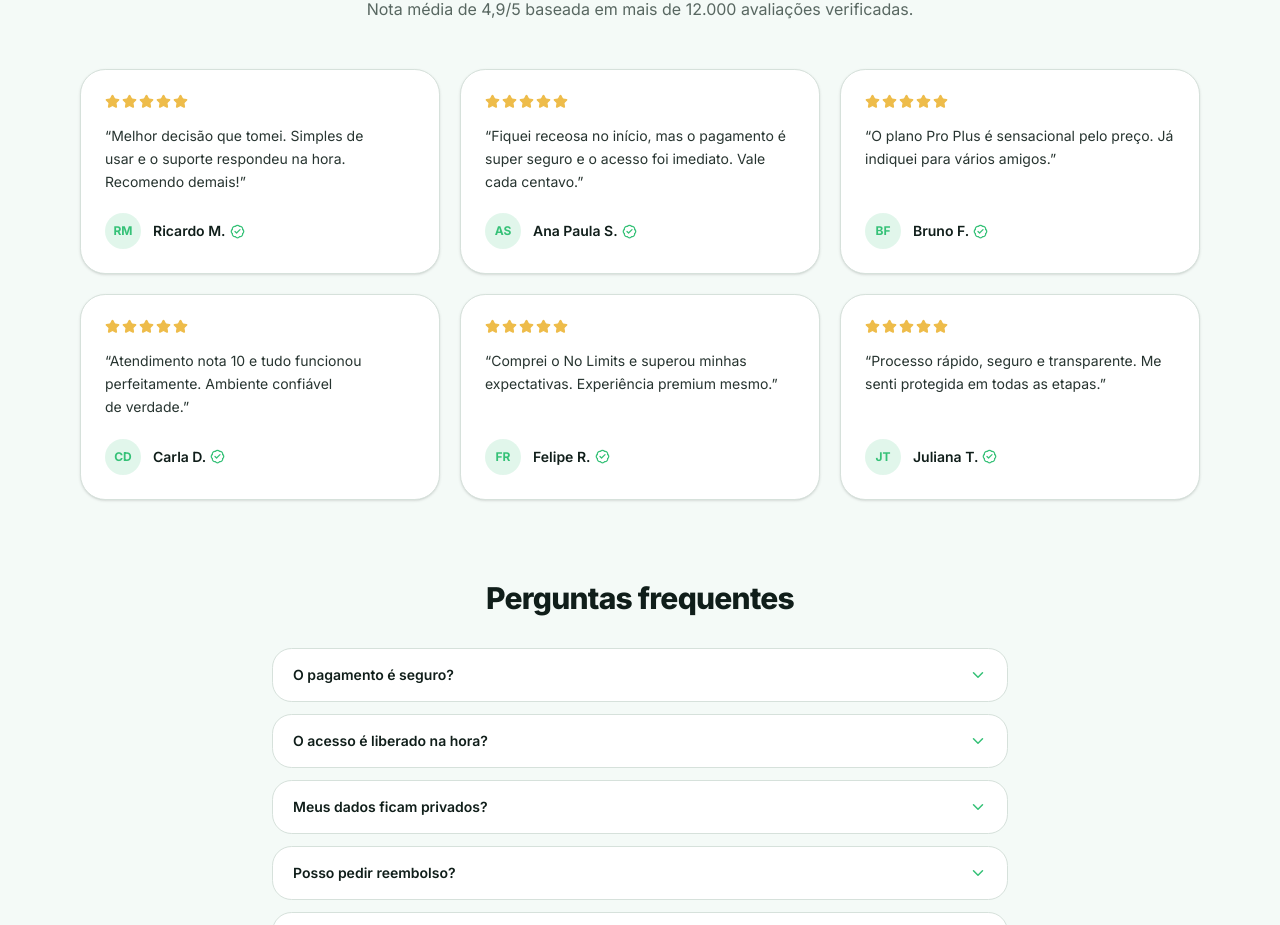
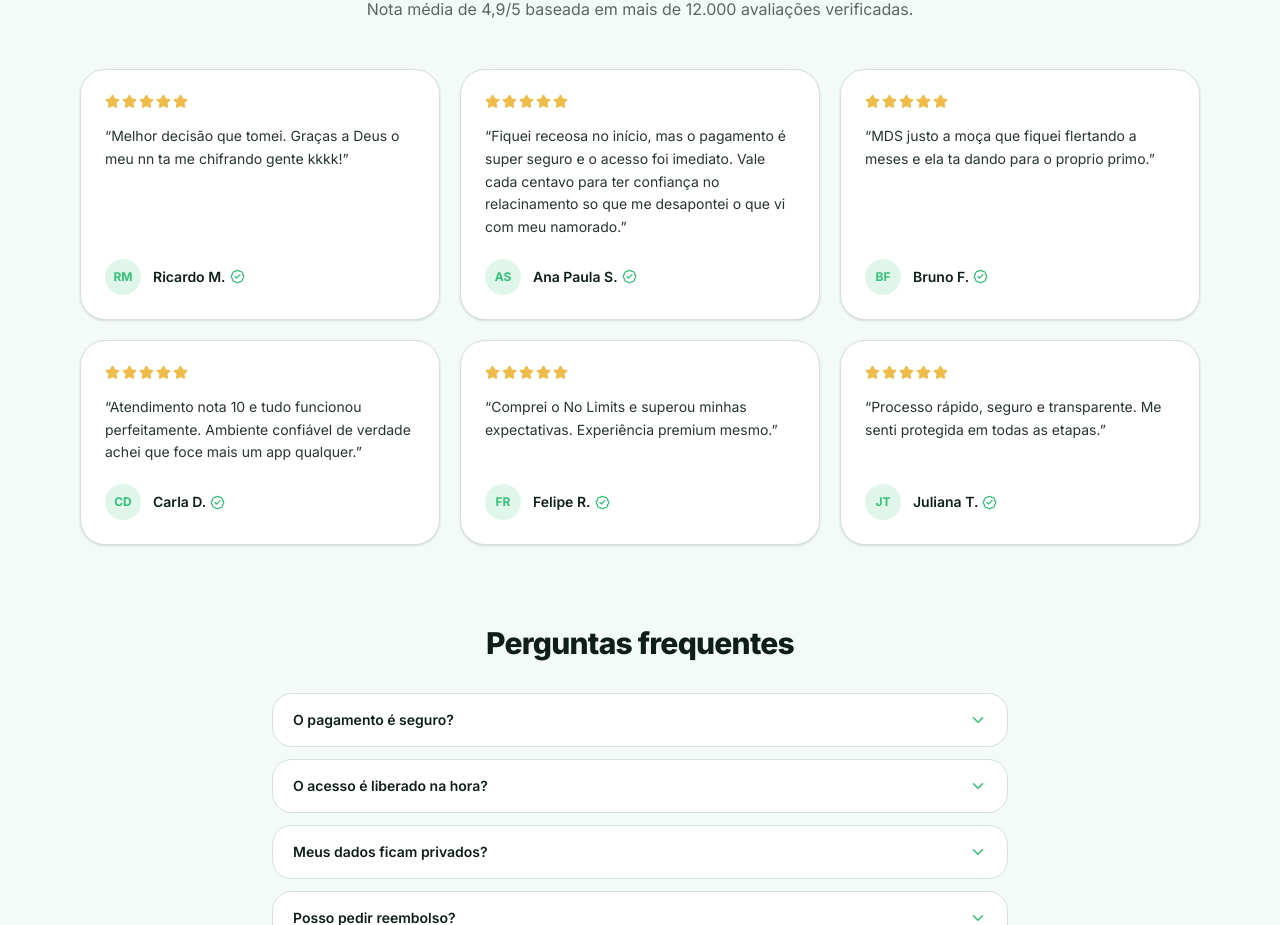
Before and after one commit to Grizzmon/espector-pacote, a Next.js app: page / in a window 1280 px wide. Shown: the part 1960-2885 px from the top of the page. Built offline with nearby package versions, Linux system fonts and the light colour scheme.

Commit message:
Update reviews-section.tsx

```diff
--- a/components/reviews-section.tsx
+++ b/components/reviews-section.tsx
@@ -5,22 +5,22 @@ const reviews = [
   {
     name: 'Ricardo M.',
     initials: 'RM',
-    text: 'Melhor decisão que tomei. Simples de usar e o suporte respondeu na hora. Recomendo demais!',
+    text: 'Melhor decisão que tomei. Graças a Deus o meu nn ta me chifrando gente kkkk!',
   },
   {
     name: 'Ana Paula S.',
     initials: 'AS',
-    text: 'Fiquei receosa no início, mas o pagamento é super seguro e o acesso foi imediato. Vale cada centavo.',
+    text: 'Fiquei receosa no início, mas o pagamento é super seguro e o acesso foi imediato. Vale cada centavo para ter confiança no relacinamento so que me desapontei o que vi com meu namorado.',
   },
   {
     name: 'Bruno F.',
     initials: 'BF',
-    text: 'O plano Pro Plus é sensacional pelo preço. Já indiquei para vários amigos.',
+    text: 'MDS justo a moça que fiquei flertando a meses e ela ta dando para o proprio primo.',
   },
   {
     name: 'Carla D.',
     initials: 'CD',
-    text: 'Atendimento nota 10 e tudo funcionou perfeitamente. Ambiente confiável de verdade.',
+    text: 'Atendimento nota 10 e tudo funcionou perfeitamente. Ambiente confiável de verdade achei que foce mais um app qualquer.',
   },
   {
     name: 'Felipe R.',
```
